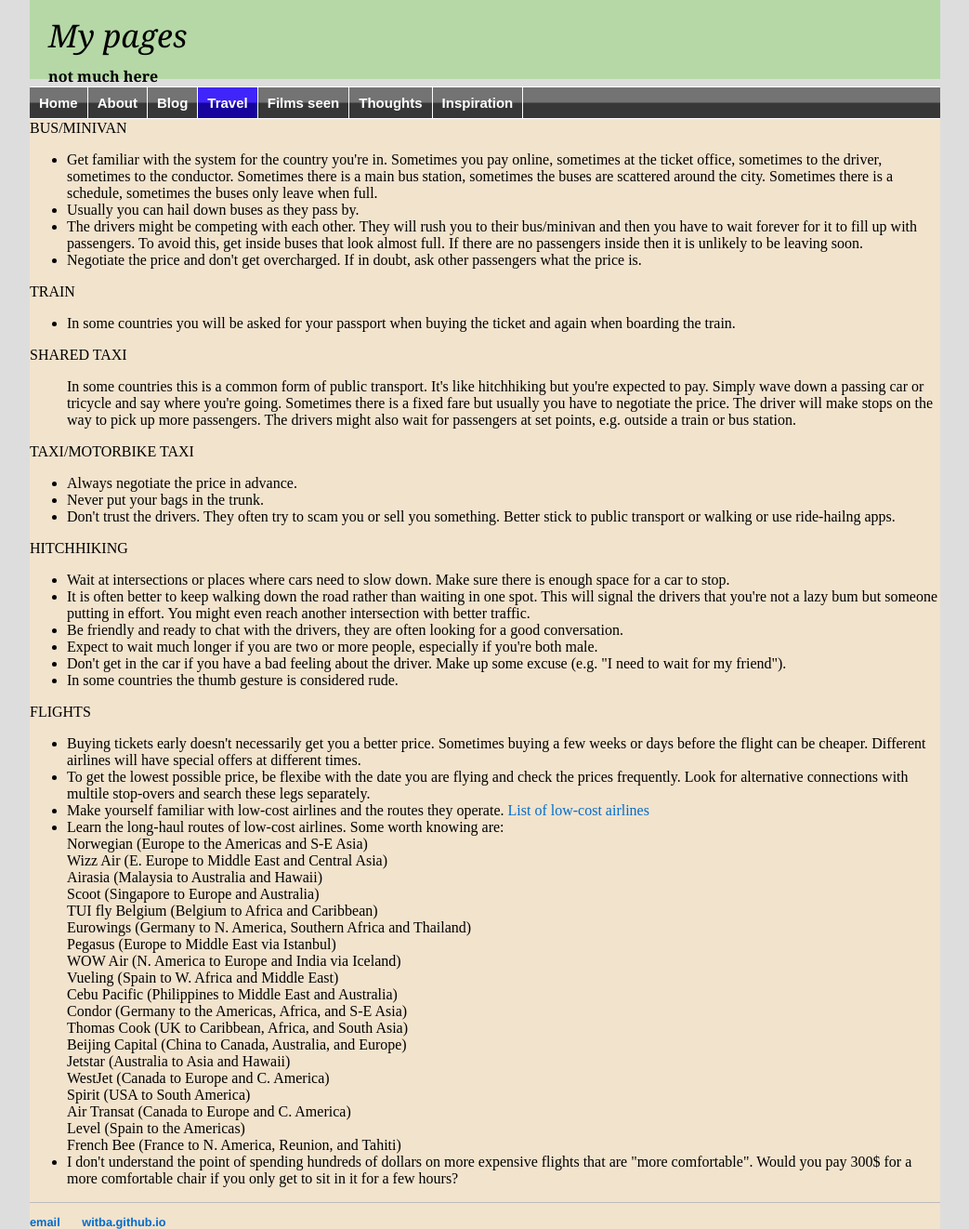
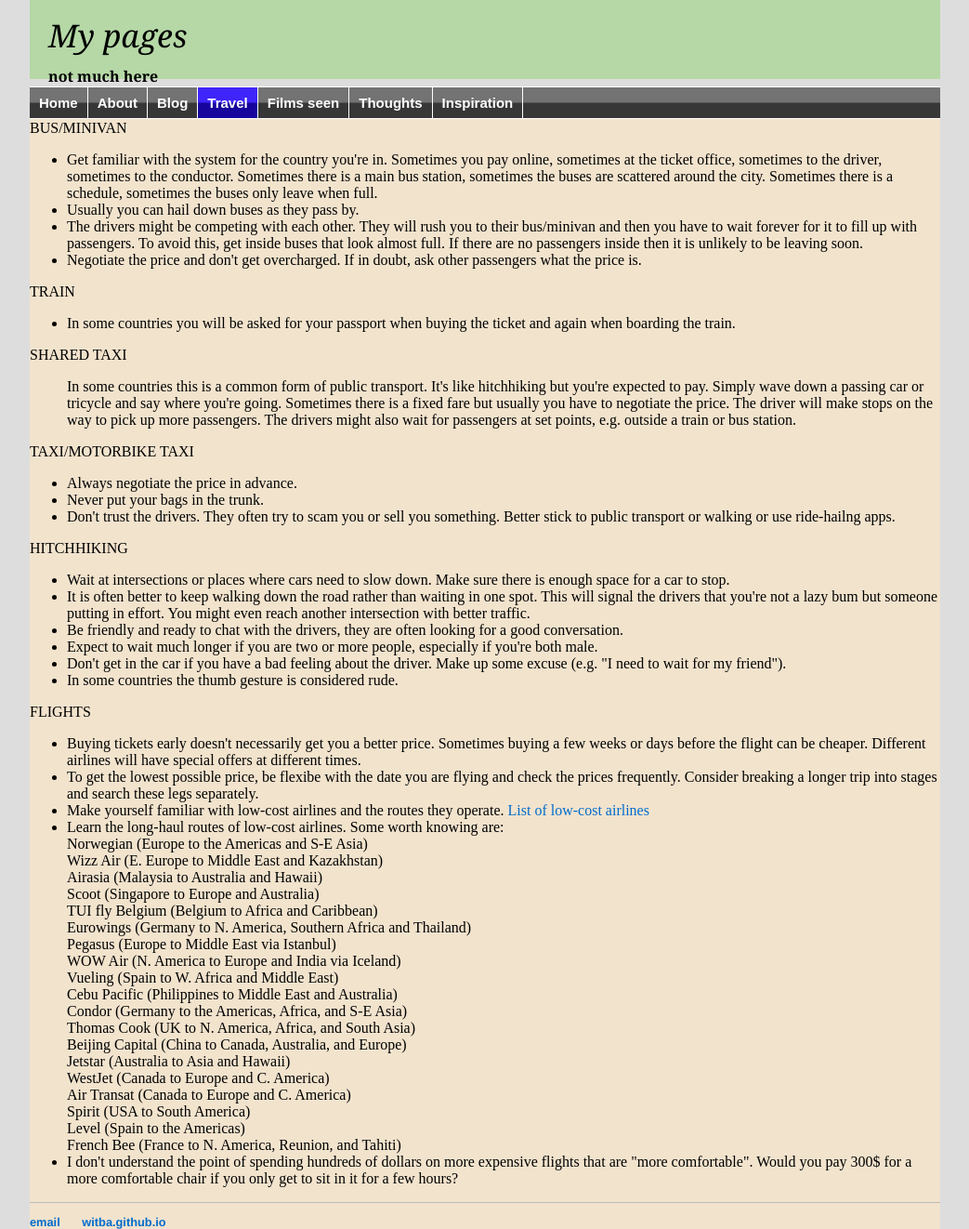
Before and after one commit to witba/witba.github.io, a Jekyll site: the page built from travel/transport.html, in a window 1280 px wide. Shown: the whole page at 93% size, without its empty margins (118-1161 px from the left). Built offline with Jekyll 4.4.1, drawn with Linux system fonts in a browser that asks for light colours.

Commit message:
Update transport.html

```diff
--- a/travel/transport.html
+++ b/travel/transport.html
@@ -39,11 +39,11 @@ HITCHHIKING<br>
 FLIGHTS<br>
 <ul>
 <li>Buying tickets early doesn't necessarily get you a better price. Sometimes buying a few weeks or days before the flight can be cheaper. Different airlines will have special offers at different times.<br>
-<li>To get the lowest possible price, be flexibe with the date you are flying and check the prices frequently. Look for alternative connections with multile stop-overs and search these legs separately.<br>
+<li>To get the lowest possible price, be flexibe with the date you are flying and check the prices frequently. Consider breaking a longer trip into stages and search these legs separately.<br>
 <li>Make yourself familiar with low-cost airlines and the routes they operate. <a href="https://en.wikipedia.org/wiki/List_of_low-cost_airlines" target=_blank>List of low-cost airlines</a>
 <li>Learn the long-haul routes of low-cost airlines. Some worth knowing are: <br>
 Norwegian (Europe to the Americas and S-E Asia)<br>
-Wizz Air (E. Europe to Middle East and Central Asia)<br>
+Wizz Air (E. Europe to Middle East and Kazakhstan)<br>
 Airasia (Malaysia to Australia and Hawaii)<br>
 Scoot (Singapore to Europe and Australia)<br>
 TUI fly Belgium (Belgium to Africa and Caribbean)<br>
@@ -53,12 +53,12 @@ WOW Air (N. America to Europe and India via Iceland)<br>
 Vueling (Spain to W. Africa and Middle East)<br>
 Cebu Pacific (Philippines to Middle East and Australia)<br>
 Condor (Germany to the Americas, Africa, and S-E Asia)<br>
-Thomas Cook (UK to Caribbean, Africa, and South Asia)<br>
+Thomas Cook (UK to N. America, Africa, and South Asia)<br>
 Beijing Capital (China to Canada, Australia, and Europe)<br>
 Jetstar (Australia to Asia and Hawaii)<br>
 WestJet (Canada to Europe and C. America)<br>
+Air Transat (Canada to Europe and C. America)<br>
 Spirit (USA to South America)<br>
-Air Transat (Canada to Europe and C. America)<br>
 Level (Spain to the Americas)<br>
 French Bee (France to N. America, Reunion, and Tahiti)<br>
 <li>I don't understand the point of spending hundreds of dollars on more expensive flights that are "more comfortable". Would you pay 300$ for a more comfortable chair if you only get to sit in it for a few hours?
```
